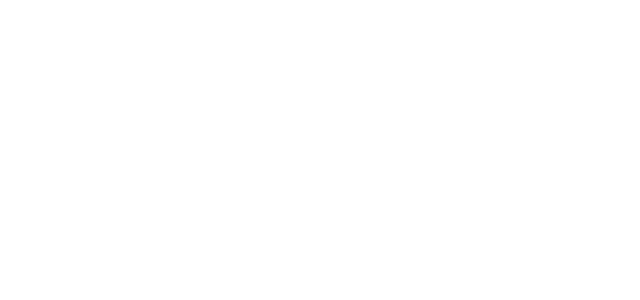
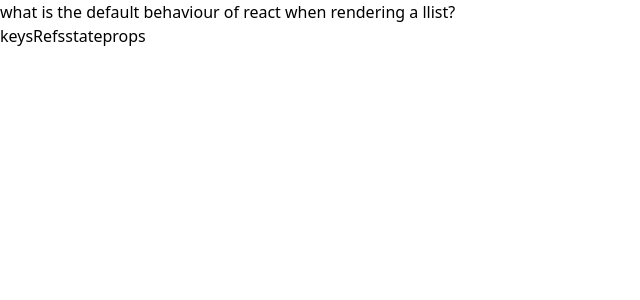
Before and after one commit to sumitkumar2299/quiz_app, a React (Vite) app in the folder quiz_app/: page / in a window 1280 px wide. Both pictures are taken after a click on the button "Start Quiz". Shown: the top 300 px of the page, without its empty margins (0-640 px from the left). Built offline with nearby package versions, Linux system fonts and the light colour scheme; data requests are answered from the project's data file.

Commit message:
handling questions

```diff
--- a/quiz_app/src/App.jsx
+++ b/quiz_app/src/App.jsx
@@ -13,11 +13,13 @@
 import Header from './components/Header'
 import Loading from './components/Loading'
 import Error from './components/Error'
+import Question from './components/Question'
 
 
 const initialState = {
   quizQuestion:[],
-  status:"loading"
+  status:"loading",
+  index:0,
 }
 
 function reducer(state,action){
@@ -45,7 +47,7 @@
 
 function App() {
   const[state,dispatch] = useReducer(reducer,initialState)
-  const{quizQuestion,status} = state;
+  const{quizQuestion,status,index} = state;
   const numberOfQuestion = quizQuestion.length;
 
   useEffect(function(){
@@ -69,6 +71,7 @@
       {status === "ready" && <Header numberOfQuestion = {numberOfQuestion}
       dispatch = {dispatch}
       />}
+      {status === "active" && <Question quizQuestion = {quizQuestion[index]}/>}
 
 
       </>
--- a/quiz_app/src/components/Options.jsx
+++ b/quiz_app/src/components/Options.jsx
@@ -1,14 +1,14 @@
 import React from 'react'
 
-function Options() {
+function Options({quizQuestion}) {
   return (
     <>
-    <div>
-    <button>option1</button>
-    <button>option2</button>
-    <button>option3</button>
-    <button>option4</button>
-    </div>
+    {quizQuestion.options.map((option)=>(
+      <button key={option}>{option}</button>
+
+
+    ))}
+
     </>
   )
 }
--- a/quiz_app/src/components/Question.jsx
+++ b/quiz_app/src/components/Question.jsx
@@ -1,13 +1,14 @@
 import React from 'react'
 import Options from './Options'
 
-function Question() {
+function Question({ quizQuestion}) {
+  console.log(quizQuestion)
   return (
   <>
-  <h2>sample question 1</h2>
-  <Options/>
+  <h2>{quizQuestion.question}</h2>
+  <Options quizQuestion =  {quizQuestion}/>
   </>
   )
 }
 
-export default Question
+export default Question;
```
